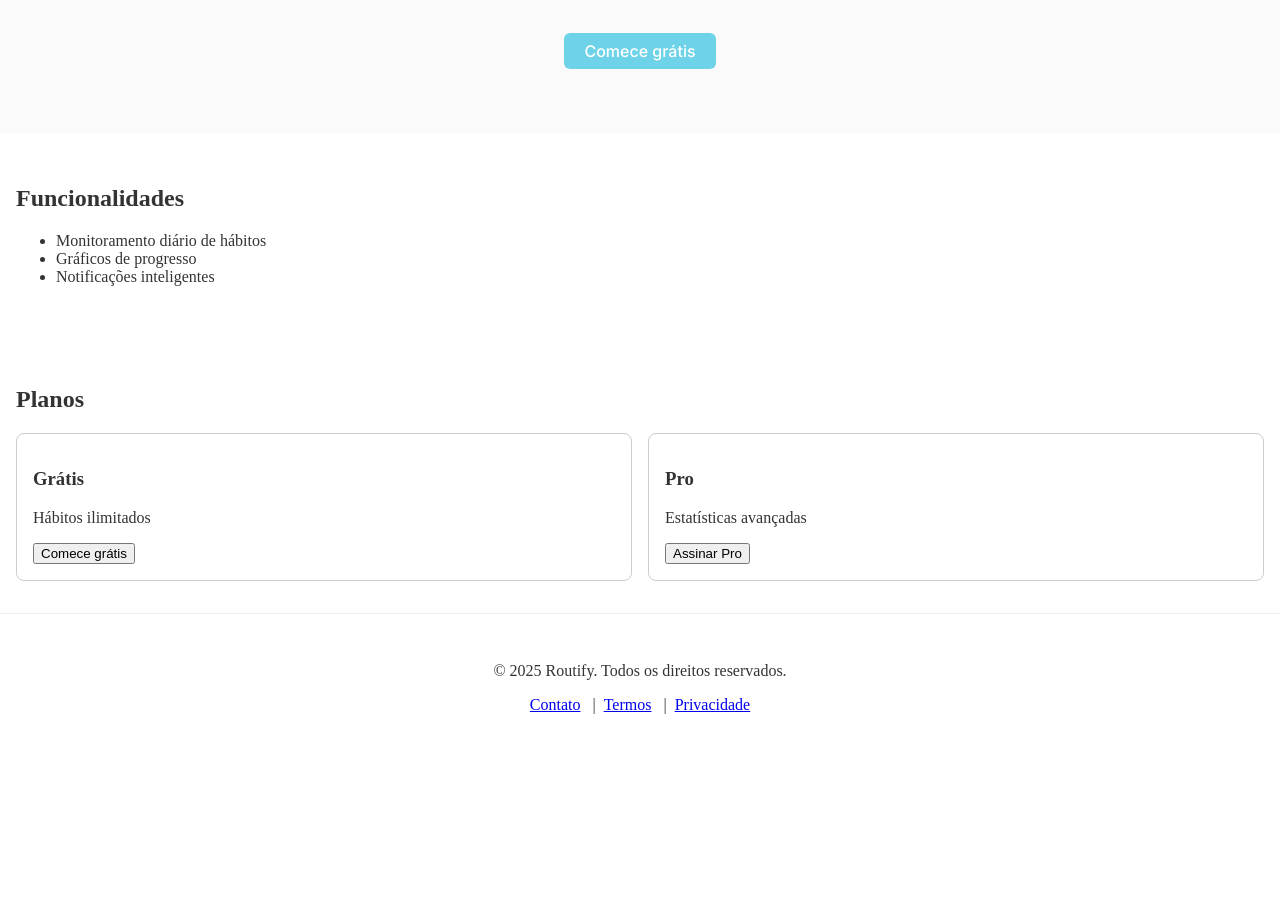
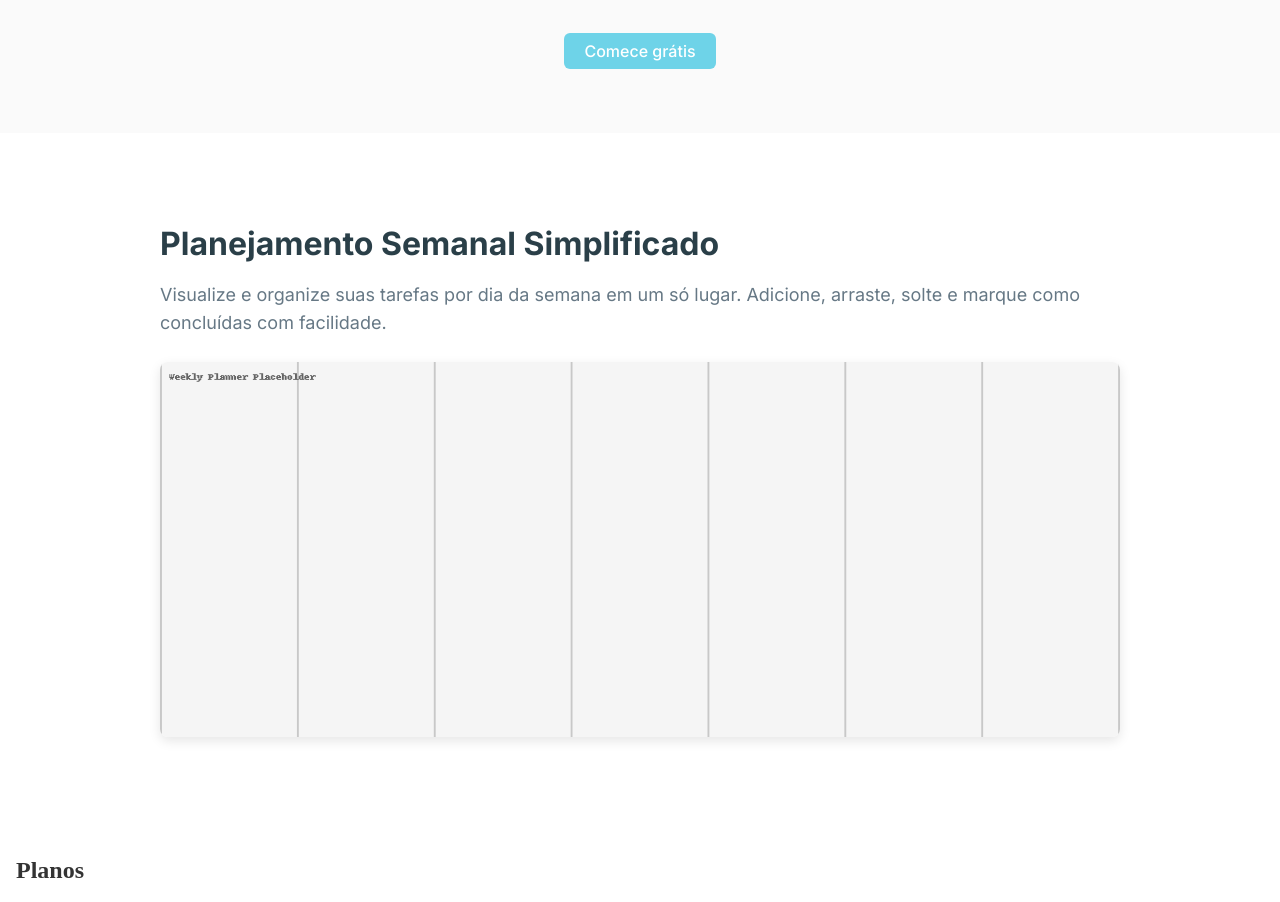
Before and after one commit to probsicke/routify, a React (Vite) app: page / in a window 1280 px wide. Shown: the part 280-1182 px from the top of the page. Before the commit the page ends 1026 px from the top, so only its background shows below. Built offline with nearby package versions, Linux system fonts and the light colour scheme.

Commit message:
features creation

```diff
--- /dev/null
+++ b/src/components/Features/Features.module.css
@@ -0,0 +1,49 @@
+.features {
+  display: flex;
+  align-items: center;
+  justify-content: space-between;
+  max-width: 1024px;
+  margin: 4rem auto;
+  padding: 0 2rem;
+  gap: 2rem;
+}
+
+.text {
+  flex: 1;
+}
+
+.text h2 {
+  font-size: 2rem;
+  color: #2a3f48;
+  margin-bottom: 1rem;
+  font-family: 'Inter', sans-serif;
+}
+
+.text p {
+  font-size: 1.125rem;
+  color: #667885;
+  line-height: 1.6;
+  margin-bottom: 1.5rem;
+  font-family: 'Inter', sans-serif;
+}
+
+.list {
+  list-style: disc inside;
+}
+
+.list li {
+  margin-bottom: 0.5rem;
+  font-family: 'Inter', sans-serif;
+}
+
+.imageWrapper {
+  flex: 1;
+  text-align: center;
+}
+
+.image {
+  max-width: 100%;
+  height: auto;
+  border-radius: 8px;
+  box-shadow: 0 4px 12px rgba(0,0,0,0.1);
+}
--- a/src/components/Features/Features.tsx
+++ b/src/components/Features/Features.tsx
@@ -1,12 +1,17 @@
-import React from 'react';
+import React from 'react'
+import styles from './Features.module.css'
+import agendaImg from '../../assets/weekly-planner.png'
 
 export const Features: React.FC = () => (
-  <section id="funcionalidades" style={{ padding: '2rem 1rem' }}>
-    <h2>Funcionalidades</h2>
-    <ul>
-      <li>Monitoramento diário de hábitos</li>
-      <li>Gráficos de progresso</li>
-      <li>Notificações inteligentes</li>
-    </ul>
+  <section className={styles.features}>
+    <div className={styles.text}>
+      <h2>Planejamento Semanal Simplificado</h2>
+      <p>
+        Visualize e organize suas tarefas por dia da semana em um só lugar. Adicione, arraste, solte e marque como concluídas com facilidade.
+      </p>
+      <div className={styles.imageWrapper}>
+        <img src={agendaImg} alt="Visão semanal de tarefas" className={styles.image} />
+      </div>
+    </div>
   </section>
-);
+)
--- a/src/components/Header/Header.module.css
+++ b/src/components/Header/Header.module.css
@@ -46,12 +46,6 @@
   margin-right: 0;
 }
 
-.navLink:hover {
-  background-color: var(--color-blue-aqua);
-  color: #fff;
-  border-radius: 6px;
-}
-
 .cta {
   display: inline-block;
   margin-left: 1.5rem;
```
Also changed, not shown: src/assets/weekly-planner.png (added).
